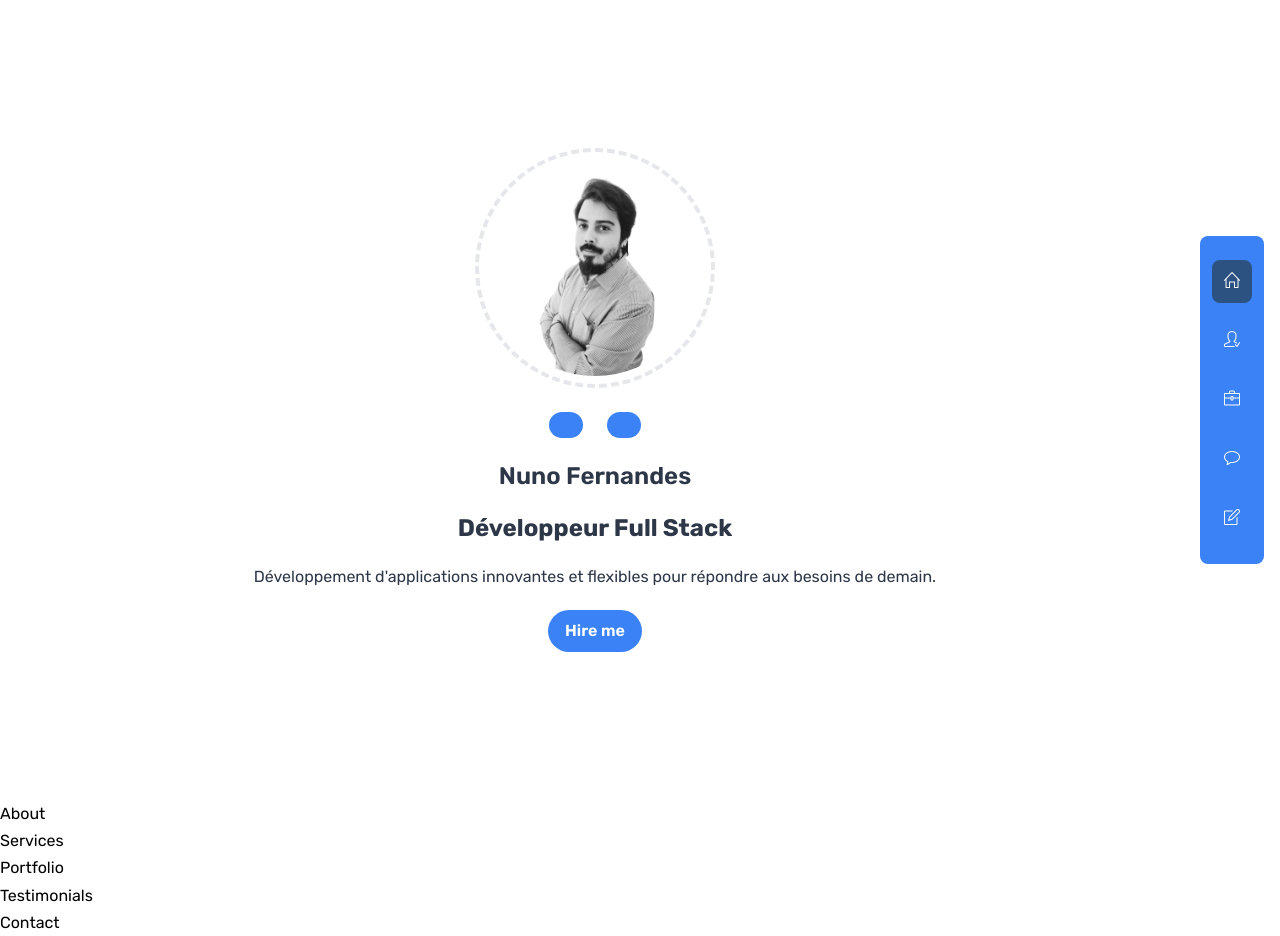
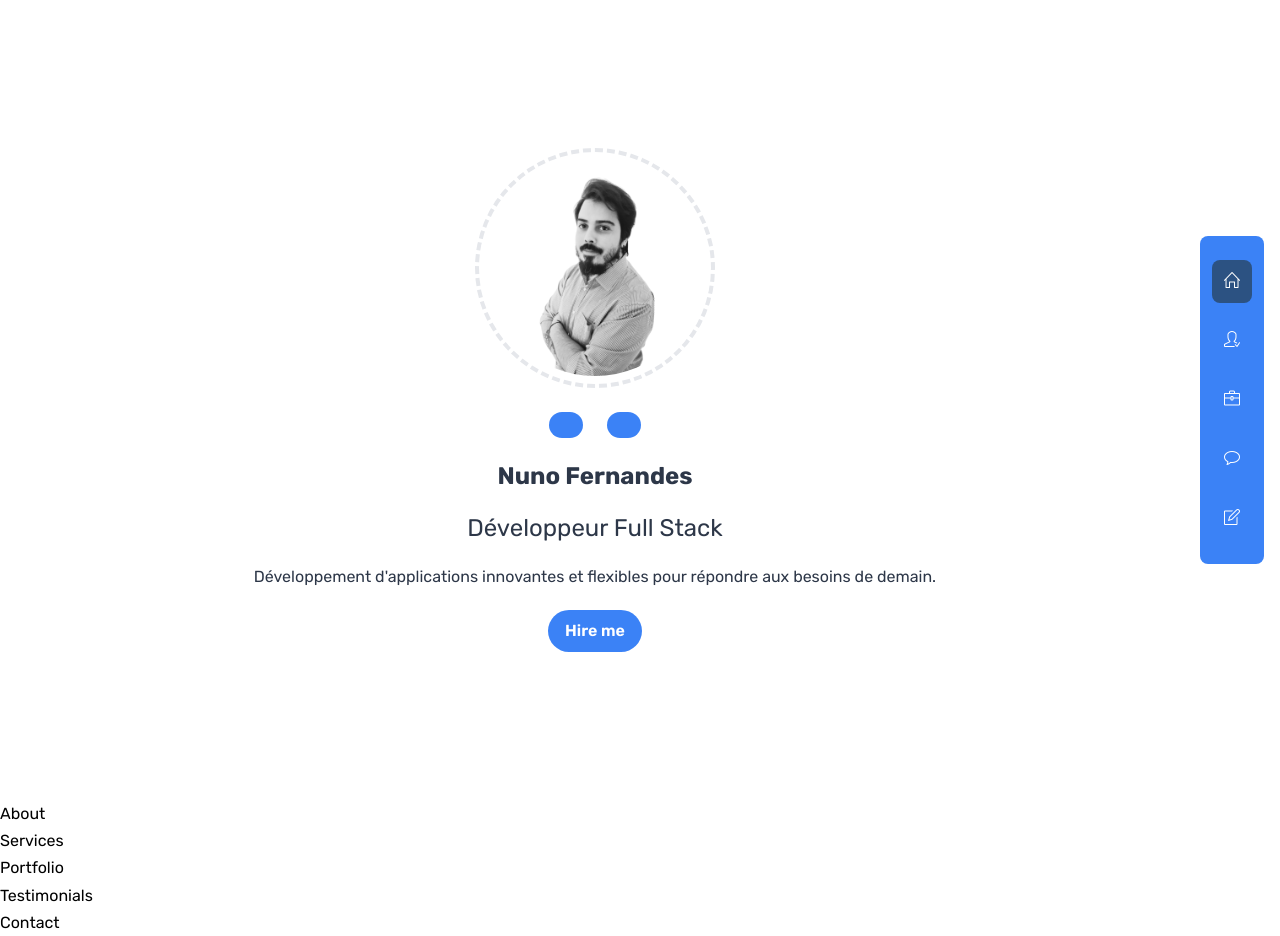
Before and after one commit to NunoFernandesSa/nunoweb, a React (Vite) app: page / in a window 1280 px wide. Built offline with nearby package versions, Linux system fonts and the light colour scheme.

Commit message:
style(hero): update font weights for better visual hierarchy
Adjust font weights in the hero component to improve readability and visual hierarchy. The hero name is now bold, while the title is set to normal weight for better contrast.

```diff
--- a/src/components/hero/hero.css
+++ b/src/components/hero/hero.css
@@ -1,9 +1,9 @@
 .hero__my__name {
-  @apply font-semibold text-textPrimary text-h1FontSize mb-6 mt-6;
+  @apply font-bold text-textPrimary text-h1FontSize mb-6 mt-6;
 }
 
 .hero__title {
-  @apply font-bold text-textPrimary text-h1FontSize mb-6;
+  @apply font-normal text-h1FontSize text-textPrimary mb-6;
 }
 
 .hero__subtitle {
```
